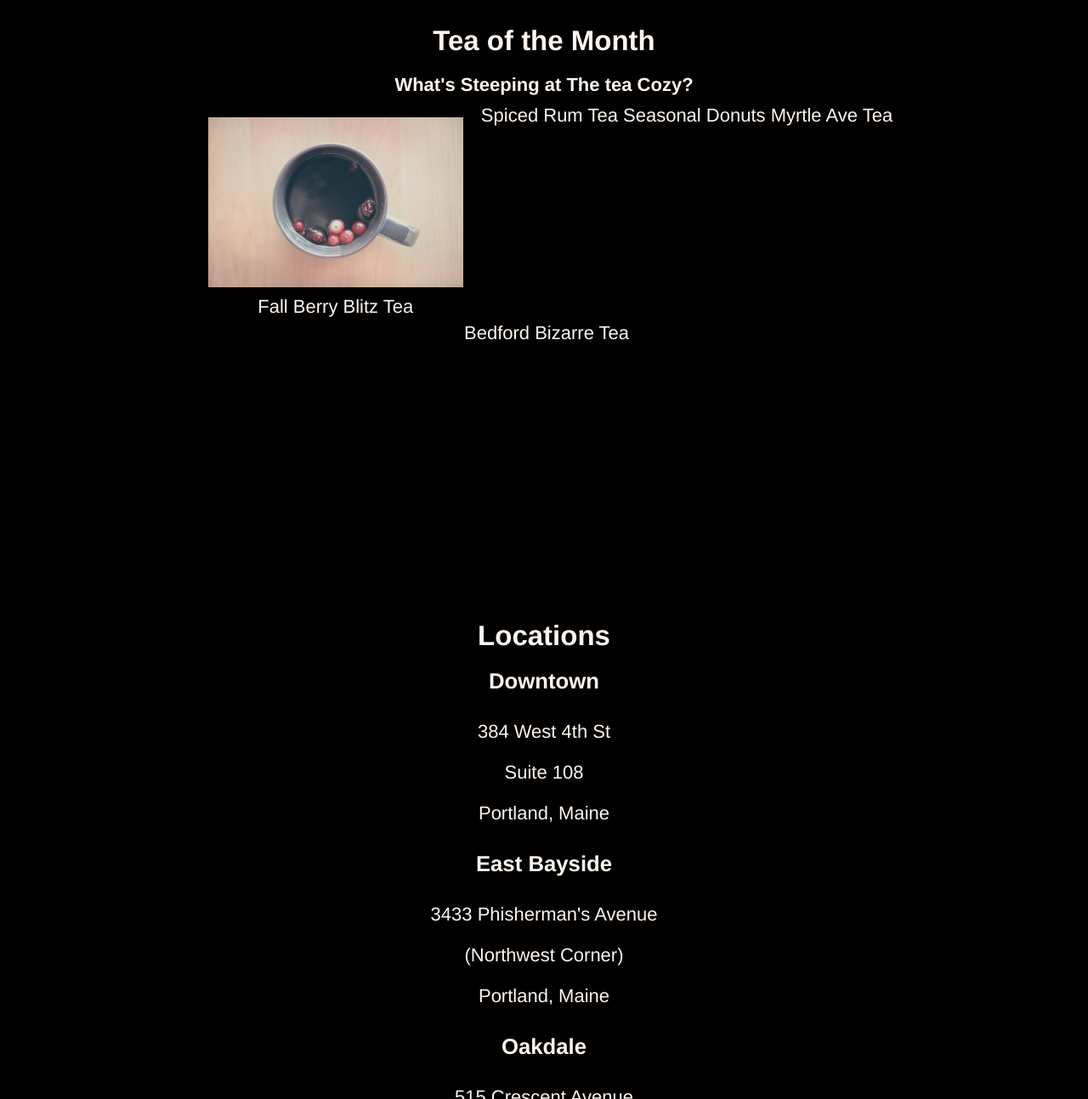
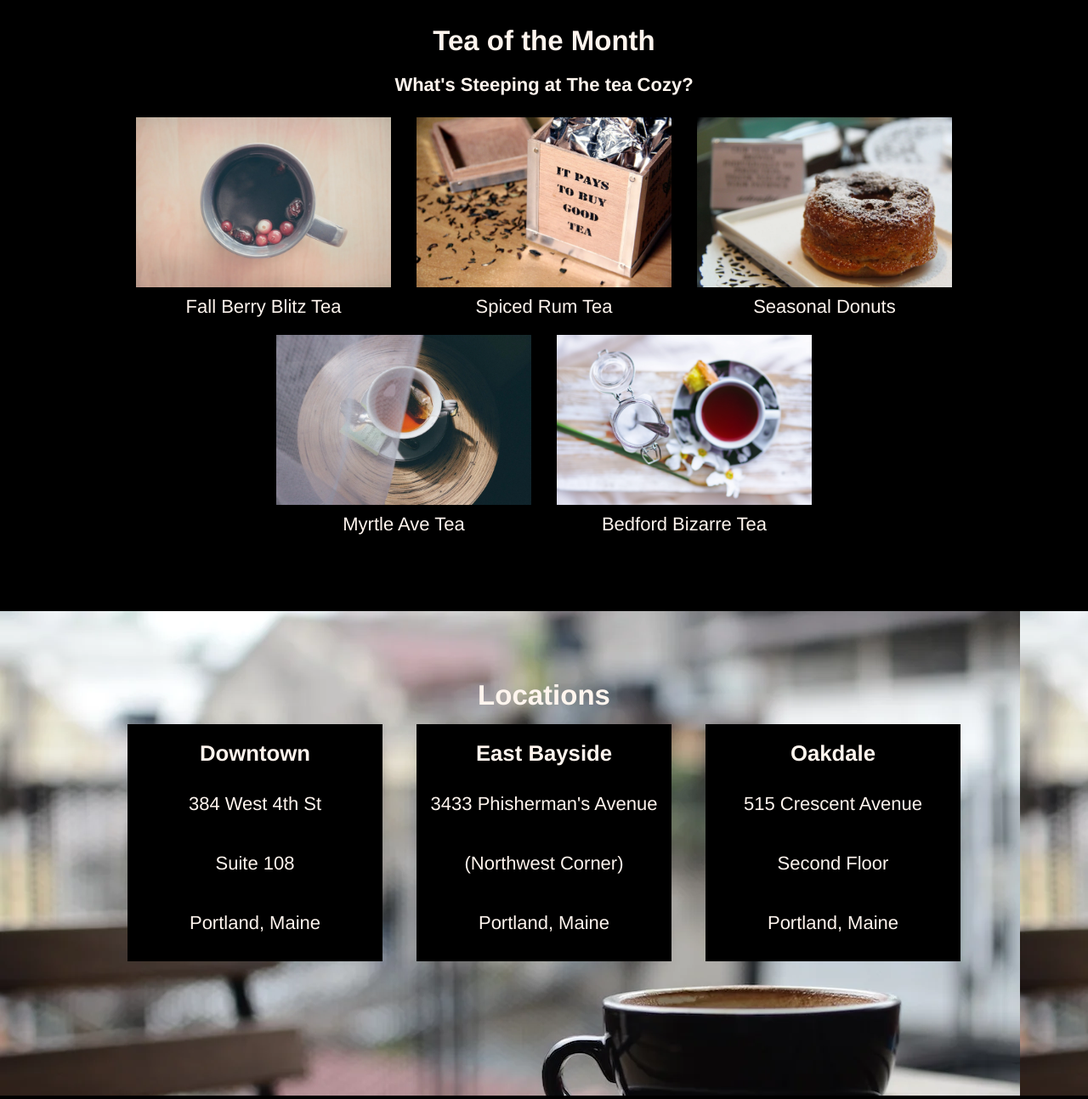
Before and after one commit to MelFabella/css_flexbox_project, a plain HTML site: page index.html in a window 1280 px wide. Shown: the part 890-2183 px from the top of the page at 85% size. Drawn offline with Linux system fonts and the light colour scheme.

Commit message:
css flexbox project complete

```diff
--- a/index.html
+++ b/index.html
@@ -42,20 +42,20 @@
           <img src="./image/berryblitz.webp" />
           <span>Fall Berry Blitz Tea</span>
         </div>
-        <div>
-          <img />
+        <div class="item">
+          <img src="./image/spiced_rum.webp" />
           <span>Spiced Rum Tea</span>
         </div>
-        <div>
-          <img />
+        <div class="item">
+          <img src="./image/donut.webp" />
           <span>Seasonal Donuts</span>
         </div>
-        <div>
-          <img />
+        <div class="item">
+          <img src="./image/myrtle_ave.webp" />
           <span>Myrtle Ave Tea</span>
         </div>
-        <div>
-          <img />
+        <div class="item">
+          <img src="./image/bedford_bizarre.webp"/>
           <span>Bedford Bizarre Tea</span>
         </div>
       </div>
@@ -63,22 +63,22 @@
 
     <!-- Locations Section -->
 
-    <div>
+    <div id="locations">
       <h2>Locations</h2>
-      <div>
-        <div>
+      <div class="flex-container locations">
+        <div class="location">
           <h3>Downtown</h3>
           <p>384 West 4th St</p>
           <p>Suite 108</p>
           <p>Portland, Maine</p>
         </div>
-        <div>
+        <div class="location">
           <h3>East Bayside</h3>
           <p>3433 Phisherman's Avenue</p>
           <p>(Northwest Corner)</p>
           <p>Portland, Maine</p>
         </div>
-        <div>
+        <div class="location">
           <h3>Oakdale</h3>
           <p>515 Crescent Avenue</p>
           <p>Second Floor</p>
@@ -89,13 +89,15 @@
   </div>
 
     <!-- Contact Section -->
-    <div>
+
+    <div id="contact">
       <h2>The Tea Cozy</h2>
       <h5>contact@theteacozy.com</h5>
       <h5>917-555-8904</h5>
     </div>
 
     <!-- Footer Section -->
+
     <footer>
       <h5>copyright The Tea Cozy 2017</h5>
     </footer>
--- a/style.css
+++ b/style.css
@@ -92,3 +92,44 @@ nav span {
   margin: 10px;
   display: block;
 }
+
+/* Location Section */
+
+.flex-container .locations {
+  padding-top: 5px;
+}
+
+#locations {
+  background-image: url("./image/locations.webp");
+  height: 500px;
+  padding-top: 70px;
+}
+
+#locations .flex-container {
+  margin: auto;
+  width: 1100px;
+}
+
+.location {
+  opacity: 1.0;
+  padding: 10px;
+  margin: 5px 20px;
+  background-color: black;
+  flex-basis: 280px;
+  display: flex;
+  flex-direction: column;
+  justify-content: center;
+}
+
+/* Contact Section */
+
+#contact {
+  height: 200px;
+}
+
+/* Footer Section */
+
+footer {
+  text-align: left;
+  padding-left: 20px;
+}
```
